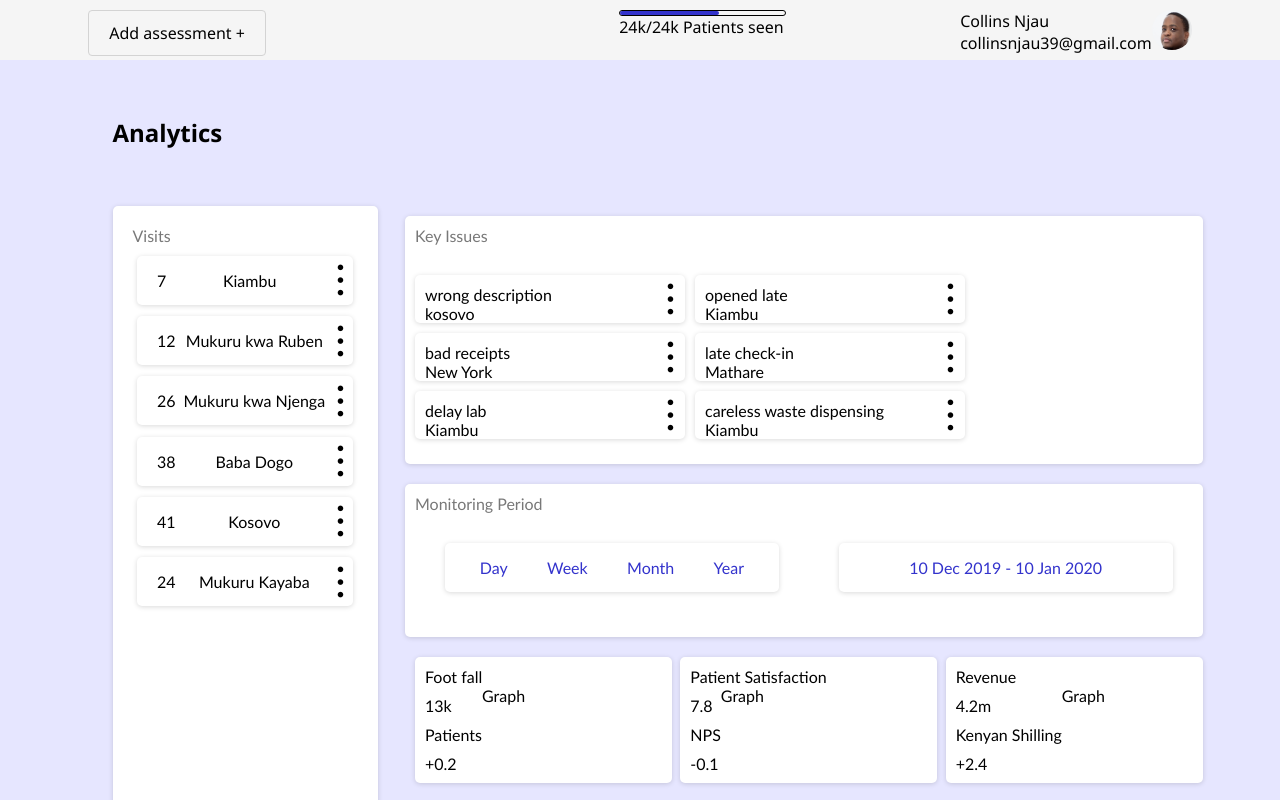
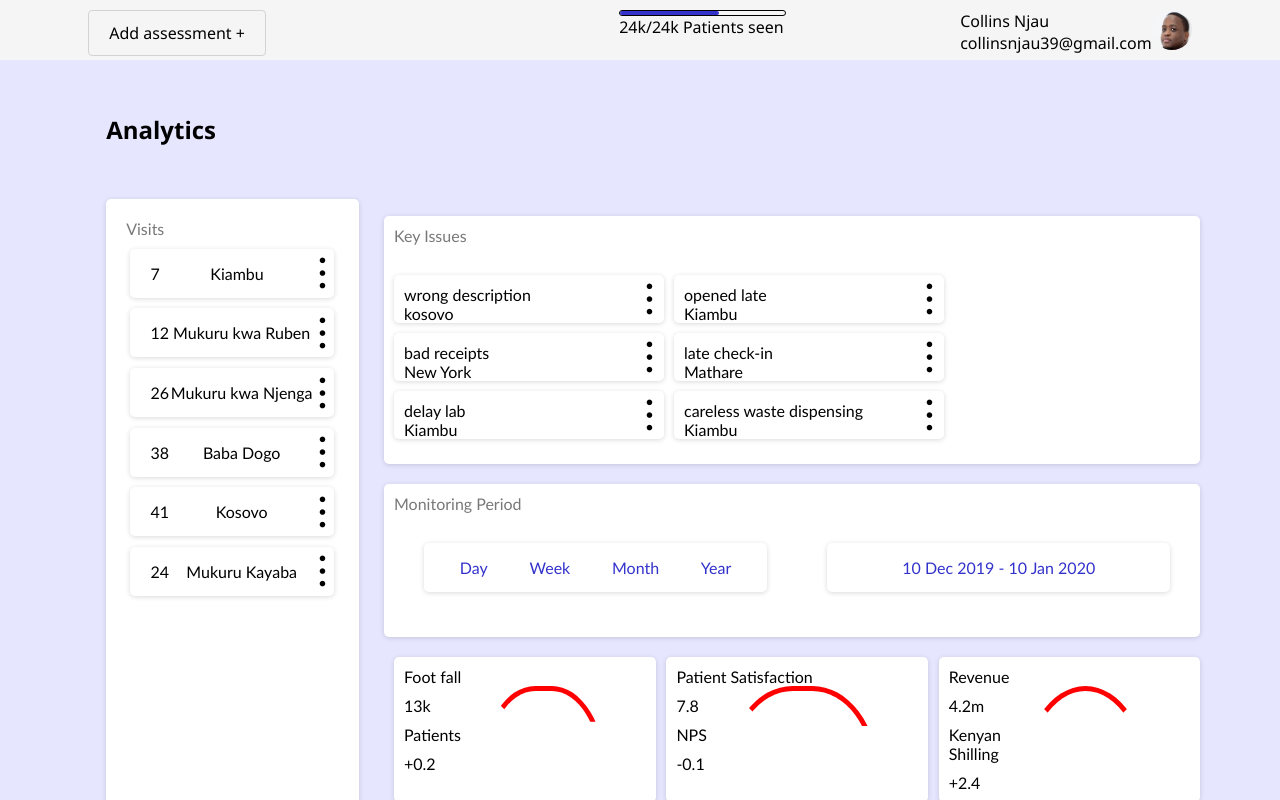
Before and after one commit to Collins33/Todoist-clone, a React (Create React App) app: page / in a window 1280 px wide. Shown: the top 800 px of the page. Built offline with nearby package versions, Linux system fonts and the light colour scheme.

Commit message:
Add graphs

```diff
--- a/src/components/statistics/index.css
+++ b/src/components/statistics/index.css
@@ -36,3 +36,11 @@
 .stat_data {
   margin-top: 10px;
 }
+
+.box {
+  width: 500px;
+  border: solid 5px #000;
+  border-color: red transparent transparent transparent;
+  border-radius: 50%/100px 100px 0 0;
+  margin-left: 20px;
+}
--- a/src/components/statistics/index.js
+++ b/src/components/statistics/index.js
@@ -11,7 +11,7 @@ export const Statistics = ({ statistics }) => {
           <div className="stat_data">{item.demography}</div>
           <div className="stat_data">{item.nps}</div>
         </div>
-        <div>Graph</div>
+        <div className="box"></div>
       </div>
     </div>
   ));
```
